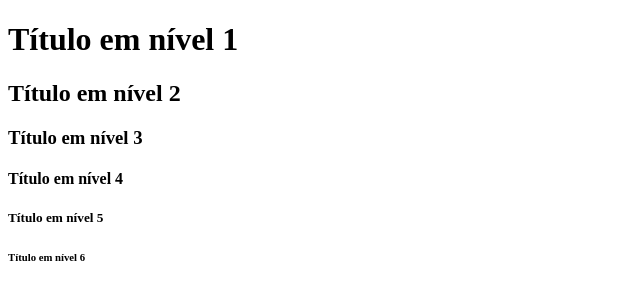
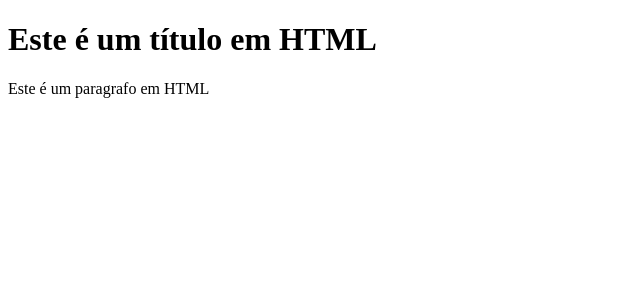
Before and after one commit to draggner/st-pdg-html5, a plain HTML site: page index.html in a window 1280 px wide. Shown: the whole page, without its empty margins (0-640 px from the left). Drawn offline with Linux system fonts and the light colour scheme.

Commit message:
HTML - <p> - Parágrafo em HTML

```diff
--- a/index.html
+++ b/index.html
@@ -1,14 +1,10 @@
 <!DOCTYPE html>
 <html lang="pt">
   <head>
-    <title>Tag &lt;h1> </title>
+    <title>Tag &lt;p> </title>
   </head>
   <body>
-    <h1>Título em nível 1</h1>
-    <h2>Título em nível 2</h2>
-    <h3>Título em nível 3</h3>
-    <h4>Título em nível 4</h4>
-    <h5>Título em nível 5</h5>
-    <h6>Título em nível 6</h6>
+    <h1>Este é um título em HTML</h1>
+    <p>Este é um paragrafo em HTML</p>
   </body>
 </html>
```
